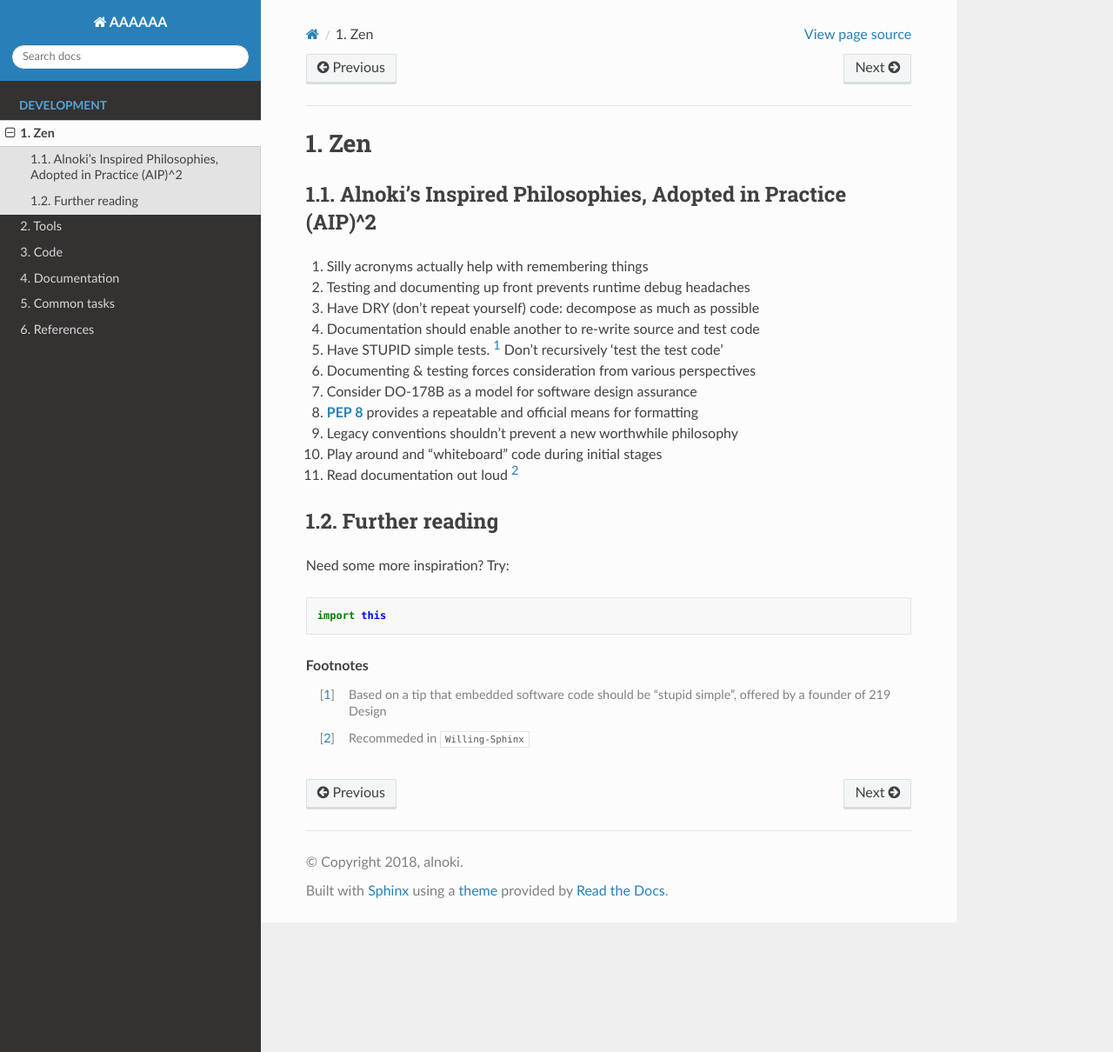
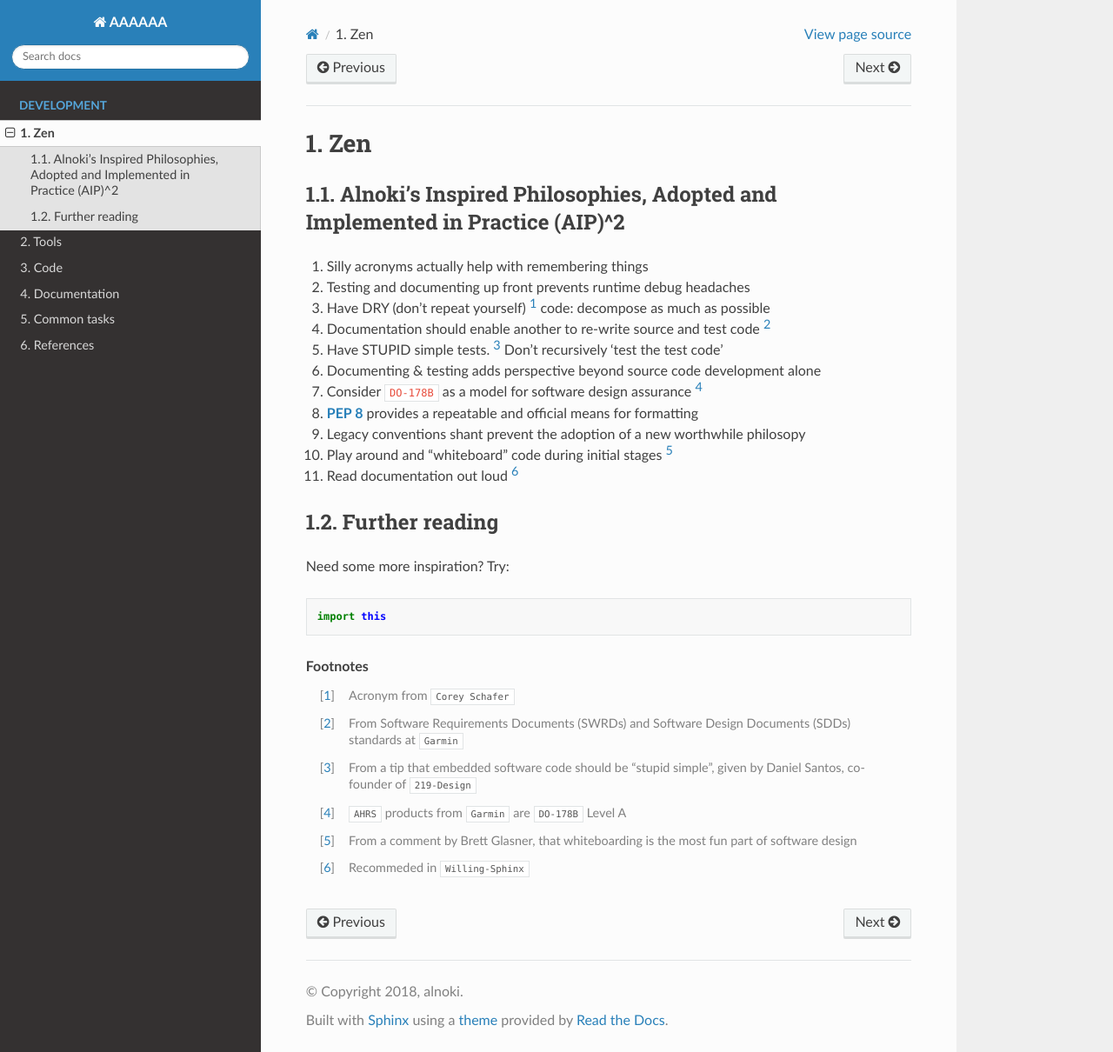
Before and after one commit to alnoki/AAAAAA, a Sphinx documentation site: the page built from docs/development/zen.rst, in a window 1280 px wide and 1210 px high. Shown: the whole window at 87% size. Built offline with Sphinx 7.4.7 and the Read the Docs theme 2.0.0, drawn with Linux system fonts in a browser that asks for light colours; cross-references to code outside the pages are shown as plain code.

Commit message:
Adds minor Zen/Tools docs proofreading edits and additional references

```diff
--- a/docs/conf.py
+++ b/docs/conf.py
@@ -279,4 +279,8 @@ xref_links = {
     'Wikipedia': ('Wikipedia', 'https://www.wikipedia.org'),
     'Google': ('Google', 'https://www.google.com'),
     # New links below, sorted links above
+    'Garmin': ("Garmin Ltd.", url['Wiki pg'] + 'Garmin'),
+    '219-Design': ("219 Design", 'https://www.219design.com/who-we-are/'),
+    'DO-178B': ('DO-178B', url['Wiki pg'] + 'DO-178B'),
+    'AHRS': ('AHRS', url['Wiki pg'] + 'Attitude_and_heading_reference_system'),
     }
--- a/docs/development/tools.rst
+++ b/docs/development/tools.rst
@@ -4,7 +4,7 @@ Tools
 
 All the software tools used to create AAAAAA are open source:
 
-#. :xref:`Anaconda` helps manage Python packages used in AAAAAA
+#. :xref:`Anaconda` helps manage :xref:`Python` packages used in AAAAAA
 #. :std:doc:`pytest <pytest:index>` is for testing AAAAAA source code
 #. :xref:`Jupyter notebooks <Jupyter>` enable an interactive style of
    algorithm development during initial ideation
@@ -14,7 +14,8 @@ All the software tools used to create AAAAAA are open source:
    * The actual webpage appearance comes from the
      :std:doc:`Read the Docs Sphinx Theme <rtd-sphinx-theme:index>`
 
-#. :xref:`VS-Code` is used to edit/test code and documentation. Extensions used:
+#. :xref:`VS-Code` is used to develop, to document, and to test code, via the
+   following extensions:
 
    * :xref:`VS-Code-Python-ext`
    * :xref:`RST-preview-ext`
--- a/docs/development/zen.rst
+++ b/docs/development/zen.rst
@@ -3,21 +3,21 @@ Zen
 ###
 
 
-***********************************************************
-Alnoki's Inspired Philosophies, Adopted in Practice (AIP)^2
-***********************************************************
+***************************************************************************
+Alnoki's Inspired Philosophies, Adopted and Implemented in Practice (AIP)^2
+***************************************************************************
 
 #. Silly acronyms actually help with remembering things
 #. Testing and documenting up front prevents runtime debug headaches
-#. Have DRY (don't repeat yourself) code: decompose as much as possible
-#. Documentation should enable another to re-write source and test code
-#. Have STUPID simple tests. [1]_ Don't recursively 'test the test code'
-#. Documenting & testing forces consideration from various perspectives
-#. Consider DO-178B as a model for software design assurance
+#. Have DRY (don't repeat yourself) [#]_ code: decompose as much as possible
+#. Documentation should enable another to re-write source and test code [#]_
+#. Have STUPID simple tests. [#]_ Don't recursively 'test the test code'
+#. Documenting & testing adds perspective beyond source code development alone
+#. Consider :xref:`DO-178B` as a model for software design assurance [#]_
 #. :pep:`8` provides a repeatable and official means for formatting
-#. Legacy conventions shouldn't prevent a new worthwhile philosophy
-#. Play around and "whiteboard" code during initial stages
-#. Read documentation out loud [2]_
+#. Legacy conventions shant prevent the adoption of a new worthwhile philosopy
+#. Play around and "whiteboard" code during initial stages [#]_
+#. Read documentation out loud [#]_
 
 
 ***************
@@ -30,6 +30,12 @@ Need some more inspiration? Try::
 
 .. rubric:: Footnotes
 
-.. [1] Based on a tip that embedded software code should be "stupid simple",
-   offered by a founder of 219 Design
-.. [2] Recommeded in :xref:`Willing-Sphinx`
+.. [#] Acronym from :xref:`Corey Schafer <Corey-Schafer-vids>`
+.. [#] From Software Requirements Documents (SWRDs) and Software Design
+   Documents (SDDs) standards at :xref:`Garmin`
+.. [#] From a tip that embedded software code should be "stupid simple", given
+   by Daniel Santos, co-founder of :xref:`219-Design`
+.. [#] :xref:`AHRS` products from :xref:`Garmin` are :xref:`DO-178B` Level A
+.. [#] From a comment by Brett Glasner, that whiteboarding is the most
+   fun part of software design
+.. [#] Recommeded in :xref:`Willing-Sphinx`
```
Also changed, not shown: TODO.md (+10 -13 lines).
